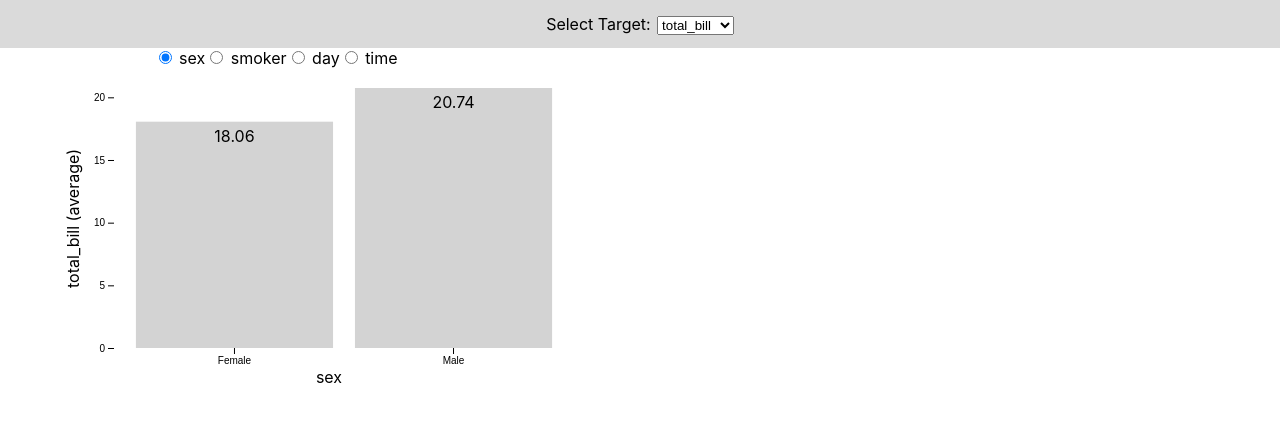
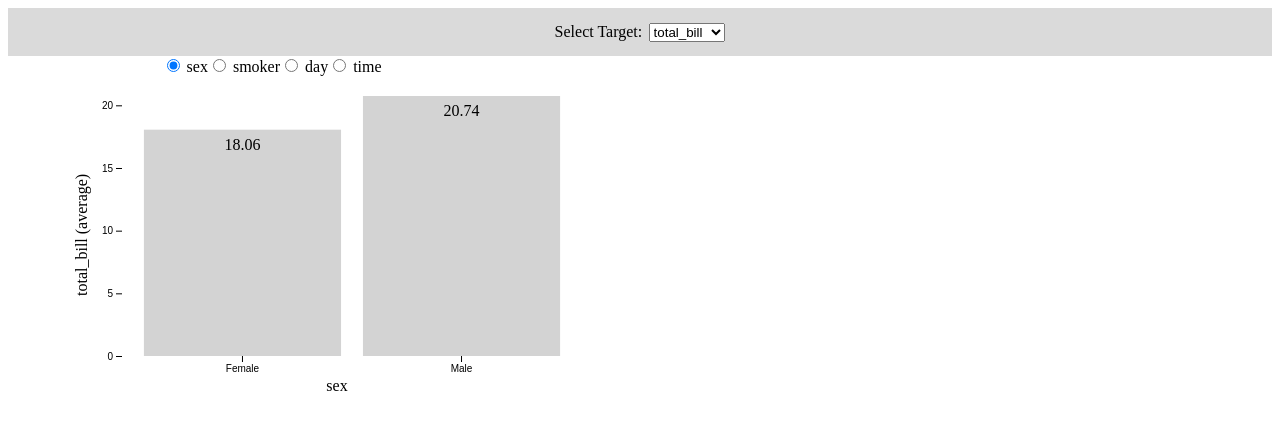
Before and after one commit to Bclayts71/D3App5, a React (Create React App) app: page / in a window 1280 px wide. Shown: the top 430 px of the page. Built offline with nearby package versions, Linux system fonts and the light colour scheme.

Commit message:
Removed useless files

```diff
--- a/src/index.css
+++ /dev/null
@@ -1,13 +0,0 @@
-body {
-  margin: 0;
-  font-family: -apple-system, BlinkMacSystemFont, 'Segoe UI', 'Roboto', 'Oxygen',
-    'Ubuntu', 'Cantarell', 'Fira Sans', 'Droid Sans', 'Helvetica Neue',
-    sans-serif;
-  -webkit-font-smoothing: antialiased;
-  -moz-osx-font-smoothing: grayscale;
-}
-
-code {
-  font-family: source-code-pro, Menlo, Monaco, Consolas, 'Courier New',
-    monospace;
-}
--- a/src/index.js
+++ b/src/index.js
@@ -1,17 +1,8 @@
 import React from 'react';
 import ReactDOM from 'react-dom/client';
-import './index.css';
 import App from './App';
-import reportWebVitals from './reportWebVitals';
 
 const root = ReactDOM.createRoot(document.getElementById('root'));
 root.render(
-  <React.StrictMode>
     <App />
-  </React.StrictMode>
 );
-
-// If you want to start measuring performance in your app, pass a function
-// to log results (for example: reportWebVitals(console.log))
-// or send to an analytics endpoint. Learn more: https://bit.ly/CRA-vitals
-reportWebVitals();
--- a/src/reportWebVitals.js
+++ /dev/null
@@ -1,13 +0,0 @@
-const reportWebVitals = onPerfEntry => {
-  if (onPerfEntry && onPerfEntry instanceof Function) {
-    import('web-vitals').then(({ getCLS, getFID, getFCP, getLCP, getTTFB }) => {
-      getCLS(onPerfEntry);
-      getFID(onPerfEntry);
-      getFCP(onPerfEntry);
-      getLCP(onPerfEntry);
-      getTTFB(onPerfEntry);
-    });
-  }
-};
-
-export default reportWebVitals;
```
Also changed, not shown: src/setupTests.js (deleted, +0 -5 lines), src/logo.svg (deleted), 1 other file (tests, documents, lock files or other folders).
